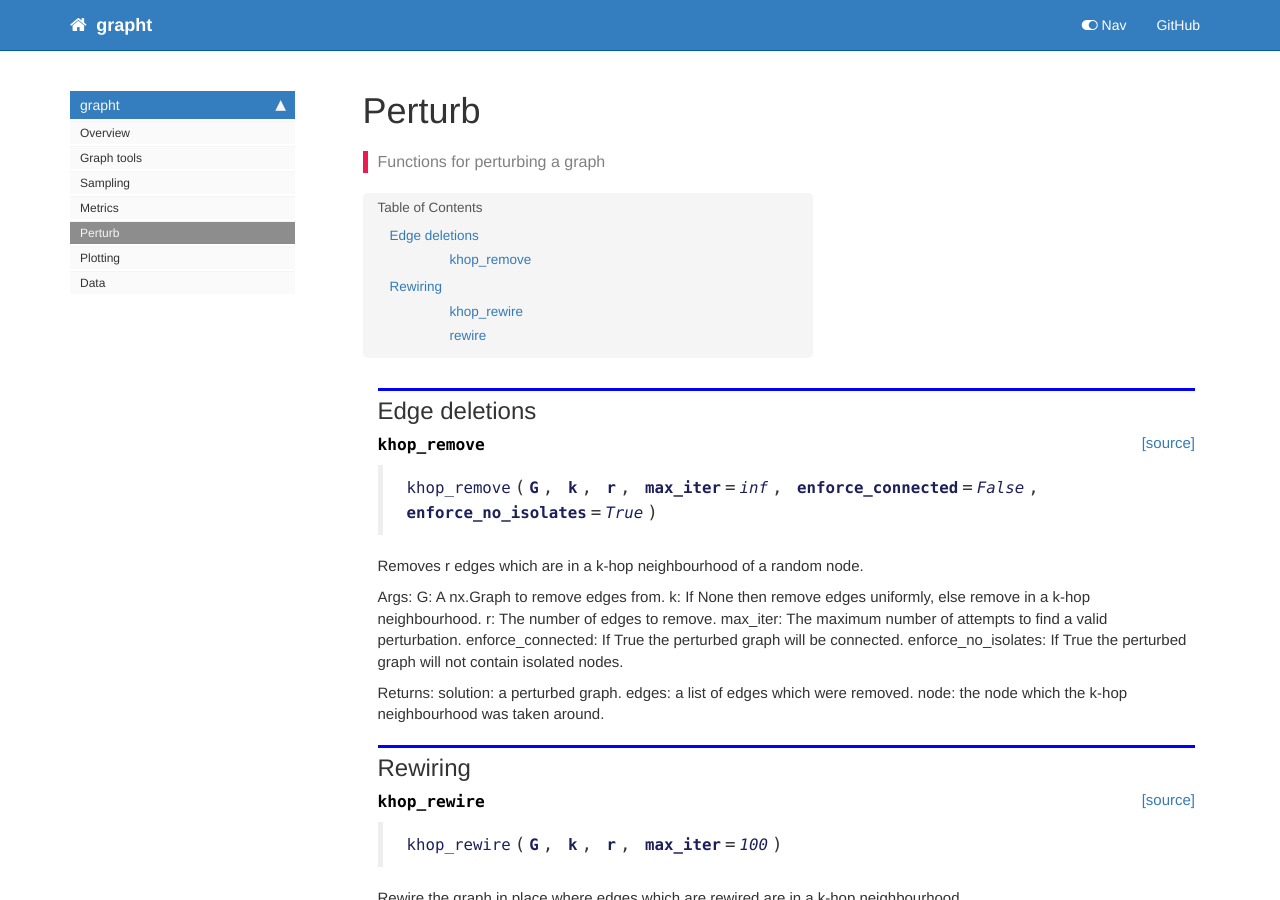
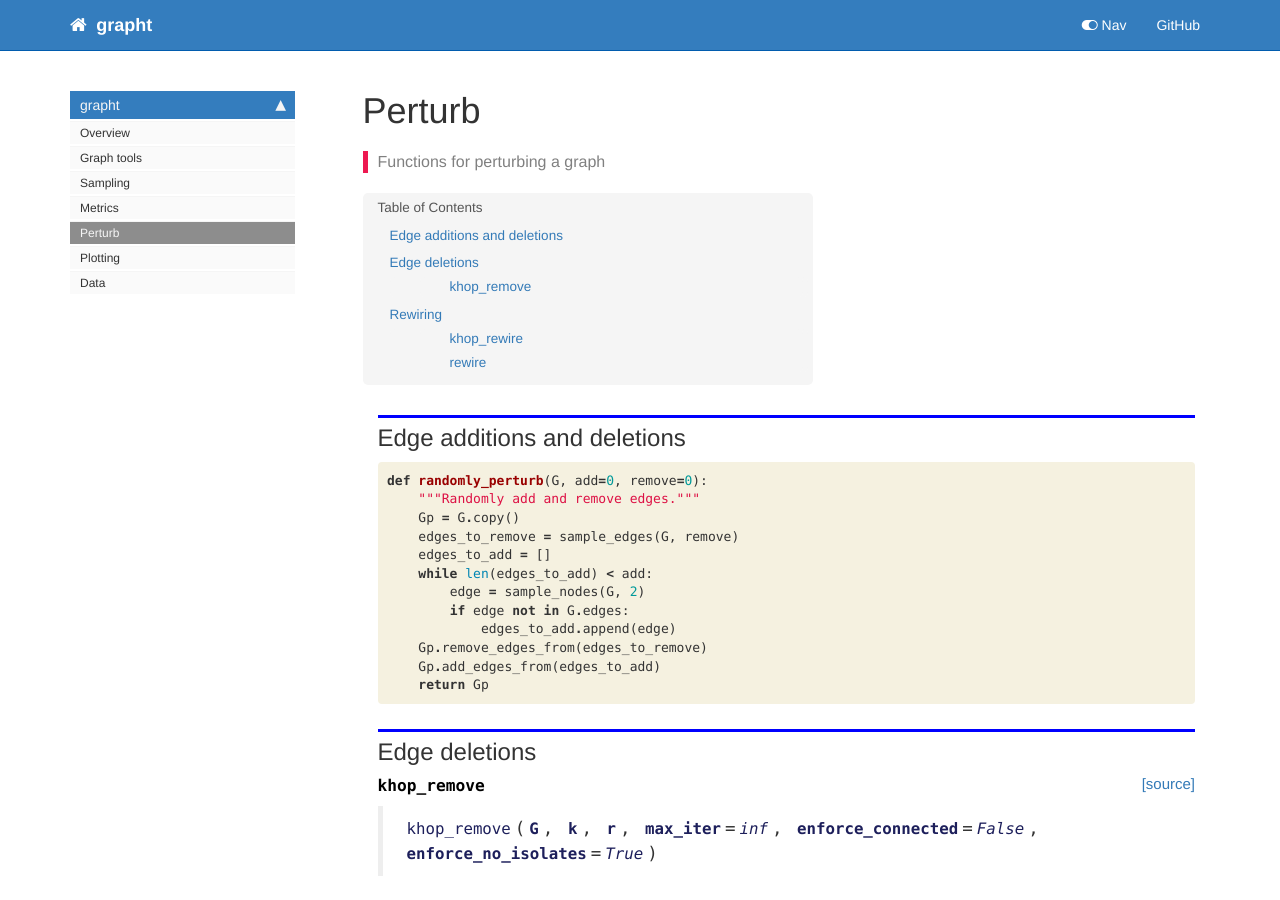
Before and after one commit to henrykenlay/grapht, a Jekyll site: the page built from docs/perturb.html, in a window 1280 px wide and 900 px high. Built offline with Jekyll 4.4.1, drawn with Linux system fonts in a browser that asks for light colours; nearby versions of some CDN libraries; comment, search, counter and statistics services are not loaded.

Commit message:
add remove perturbation

```diff
--- a/docs/metrics.html
+++ b/docs/metrics.html
@@ -200,7 +200,7 @@ description: "Metrics and norms"
 
 
 <div class="output_markdown rendered_html output_subarea ">
-<h2 id="LineDistances" class="doc_header"><code>class</code> <code>LineDistances</code><a href="https://github.com/HenryKenlay/grapht/tree/master/grapht/metrics.py#L55" class="source_link" style="float:right">[source]</a></h2><blockquote><p><code>LineDistances</code>(<strong><code>G</code></strong>, <strong><code>precompute</code></strong>=<em><code>False</code></em>, <strong><code>precompute_dir</code></strong>=<em><code>'/tmp'</code></em>)</p>
+<h2 id="LineDistances" class="doc_header"><code>class</code> <code>LineDistances</code><a href="https://github.com/HenryKenlay/grapht/tree/master/grapht/metrics.py#L55" class="source_link" style="float:right">[source]</a></h2><blockquote><p><code>LineDistances</code>(<strong><code>G</code></strong>, <strong><code>precompute</code></strong>=<em><code>False</code></em>, <strong><code>precompute_dir</code></strong>=<em><code>'/tmp'</code></em>, <strong><code>verbose</code></strong>=<em><code>False</code></em>)</p>
 </blockquote>
 <p>An object which computes the distances of edges in the graphs line graph.</p>
 <p>If precompute is True a distance matrix is computed for all pairs of edges or loaded if a file exists at precompute_dir.</p>
@@ -239,7 +239,7 @@ description: "Metrics and norms"
 
 
 <div class="output_markdown rendered_html output_subarea ">
-<h4 id="average_gmdegree" class="doc_header"><code>average_gmdegree</code><a href="https://github.com/HenryKenlay/grapht/tree/master/grapht/metrics.py#L132" class="source_link" style="float:right">[source]</a></h4><blockquote><p><code>average_gmdegree</code>(<strong><code>G</code></strong>, <strong><code>edges</code></strong>)</p>
+<h4 id="average_gmdegree" class="doc_header"><code>average_gmdegree</code><a href="https://github.com/HenryKenlay/grapht/tree/master/grapht/metrics.py#L134" class="source_link" style="float:right">[source]</a></h4><blockquote><p><code>average_gmdegree</code>(<strong><code>G</code></strong>, <strong><code>edges</code></strong>)</p>
 </blockquote>
 <p>The average edge degree geometric mean over all edges in <code>edges</code>.</p>
 
@@ -264,7 +264,7 @@ description: "Metrics and norms"
 
 
 <div class="output_markdown rendered_html output_subarea ">
-<h4 id="edge_degree_gm" class="doc_header"><code>edge_degree_gm</code><a href="https://github.com/HenryKenlay/grapht/tree/master/grapht/metrics.py#L136" class="source_link" style="float:right">[source]</a></h4><blockquote><p><code>edge_degree_gm</code>(<strong><code>G</code></strong>, <strong><code>edge</code></strong>)</p>
+<h4 id="edge_degree_gm" class="doc_header"><code>edge_degree_gm</code><a href="https://github.com/HenryKenlay/grapht/tree/master/grapht/metrics.py#L138" class="source_link" style="float:right">[source]</a></h4><blockquote><p><code>edge_degree_gm</code>(<strong><code>G</code></strong>, <strong><code>edge</code></strong>)</p>
 </blockquote>
 <p>For an edge (u, v) with degree du, dv this function returns the geometric mean of du and dv.</p>
 
--- a/docs/perturb.html
+++ b/docs/perturb.html
@@ -27,12 +27,6 @@ description: "Functions for perturbing a graph "
 </div>
     {% endraw %}
 
-<div class="cell border-box-sizing text_cell rendered"><div class="inner_cell">
-<div class="text_cell_render border-box-sizing rendered_html">
-<h2 id="Edge-deletions">Edge deletions<a class="anchor-link" href="#Edge-deletions"> </a></h2>
-</div>
-</div>
-</div>
     {% raw %}
 
 <div class="cell border-box-sizing code_cell rendered">
@@ -40,6 +34,46 @@ description: "Functions for perturbing a graph "
 </div>
     {% endraw %}
 
+<div class="cell border-box-sizing text_cell rendered"><div class="inner_cell">
+<div class="text_cell_render border-box-sizing rendered_html">
+<h2 id="Edge-additions-and-deletions">Edge additions and deletions<a class="anchor-link" href="#Edge-additions-and-deletions"> </a></h2>
+</div>
+</div>
+</div>
+    {% raw %}
+
+<div class="cell border-box-sizing code_cell rendered">
+<div class="input">
+
+<div class="inner_cell">
+    <div class="input_area">
+<div class=" highlight hl-ipython3"><pre><span></span><span class="k">def</span> <span class="nf">randomly_perturb</span><span class="p">(</span><span class="n">G</span><span class="p">,</span> <span class="n">add</span><span class="o">=</span><span class="mi">0</span><span class="p">,</span> <span class="n">remove</span><span class="o">=</span><span class="mi">0</span><span class="p">):</span>
+    <span class="sd">&quot;&quot;&quot;Randomly add and remove edges.&quot;&quot;&quot;</span>
+    <span class="n">Gp</span> <span class="o">=</span> <span class="n">G</span><span class="o">.</span><span class="n">copy</span><span class="p">()</span>
+    <span class="n">edges_to_remove</span> <span class="o">=</span> <span class="n">sample_edges</span><span class="p">(</span><span class="n">G</span><span class="p">,</span> <span class="n">remove</span><span class="p">)</span>
+    <span class="n">edges_to_add</span> <span class="o">=</span> <span class="p">[]</span>
+    <span class="k">while</span> <span class="nb">len</span><span class="p">(</span><span class="n">edges_to_add</span><span class="p">)</span> <span class="o">&lt;</span> <span class="n">add</span><span class="p">:</span>
+        <span class="n">edge</span> <span class="o">=</span> <span class="n">sample_nodes</span><span class="p">(</span><span class="n">G</span><span class="p">,</span> <span class="mi">2</span><span class="p">)</span>
+        <span class="k">if</span> <span class="n">edge</span> <span class="ow">not</span> <span class="ow">in</span> <span class="n">G</span><span class="o">.</span><span class="n">edges</span><span class="p">:</span>
+            <span class="n">edges_to_add</span><span class="o">.</span><span class="n">append</span><span class="p">(</span><span class="n">edge</span><span class="p">)</span>
+    <span class="n">Gp</span><span class="o">.</span><span class="n">remove_edges_from</span><span class="p">(</span><span class="n">edges_to_remove</span><span class="p">)</span>
+    <span class="n">Gp</span><span class="o">.</span><span class="n">add_edges_from</span><span class="p">(</span><span class="n">edges_to_add</span><span class="p">)</span>
+    <span class="k">return</span> <span class="n">Gp</span>
+</pre></div>
+
+    </div>
+</div>
+</div>
+
+</div>
+    {% endraw %}
+
+<div class="cell border-box-sizing text_cell rendered"><div class="inner_cell">
+<div class="text_cell_render border-box-sizing rendered_html">
+<h2 id="Edge-deletions">Edge deletions<a class="anchor-link" href="#Edge-deletions"> </a></h2>
+</div>
+</div>
+</div>
     {% raw %}
 
 <div class="cell border-box-sizing code_cell rendered">
--- a/grapht/perturb.py
+++ b/grapht/perturb.py
@@ -8,7 +8,7 @@ import networkx as nx
 import numpy as np
 import pandas as pd
 from .graphtools import non_pendant_edges, has_isolated_nodes
-from .sampling import khop_subgraph, sample_edges
+from .sampling import khop_subgraph, sample_edges, sample_nodes
 
 # Cell
 def khop_remove(G, k, r, max_iter=np.Inf, enforce_connected=False, enforce_no_isolates=True):
```
Also changed, not shown: 1 other file.
